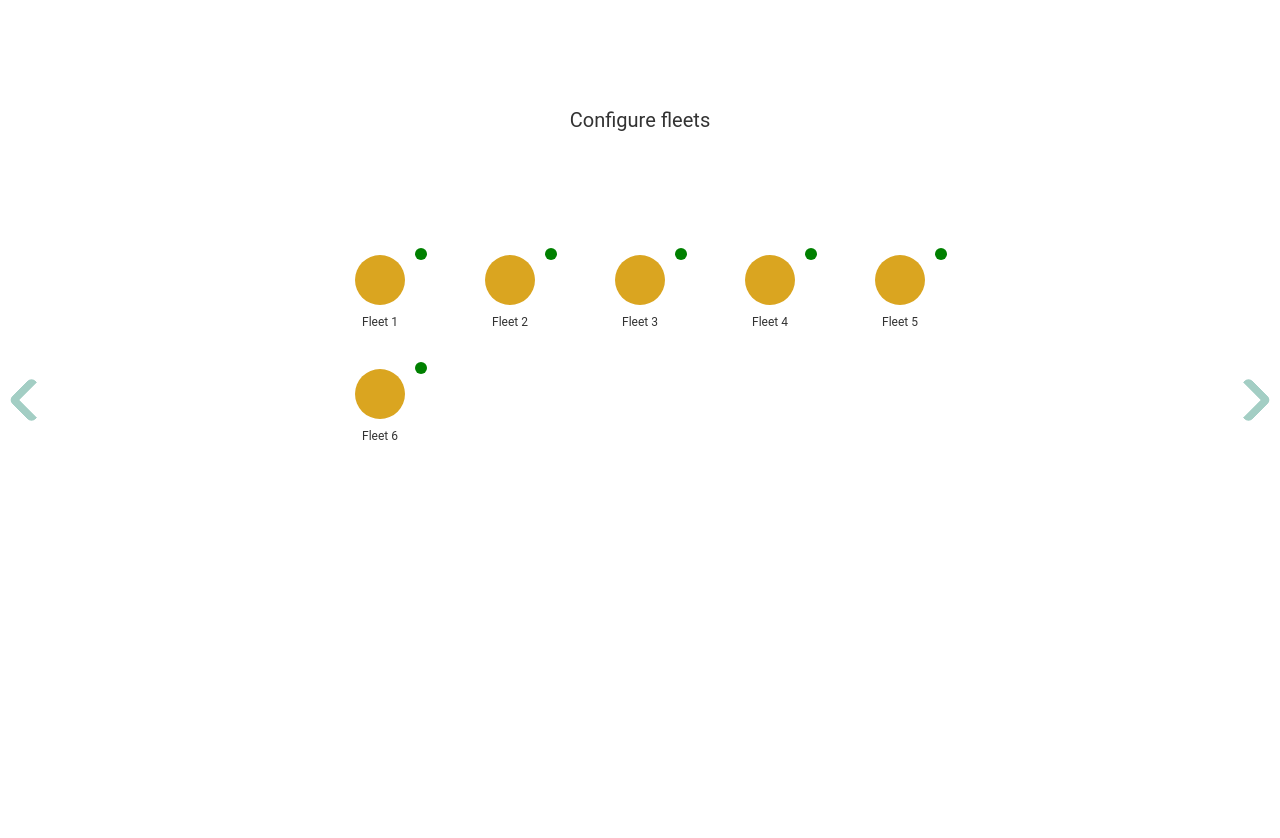
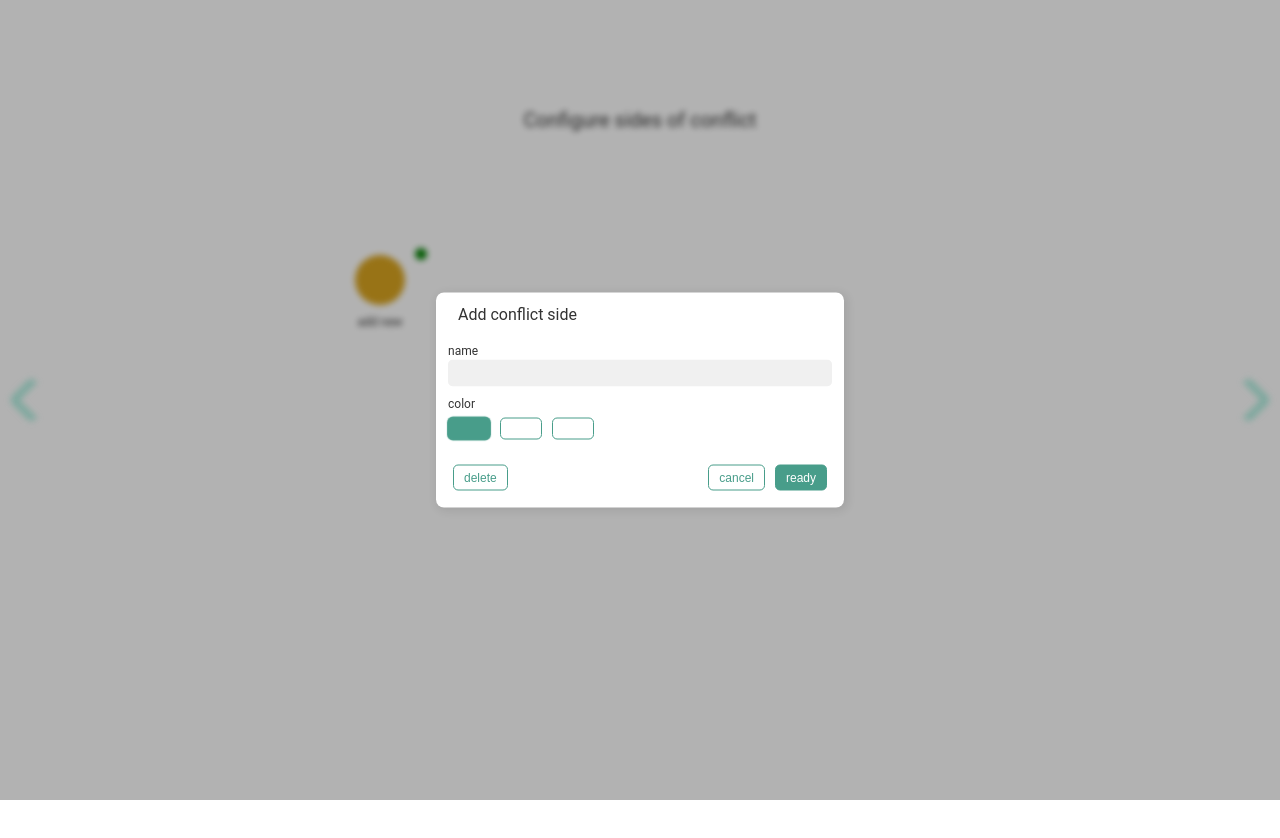
Before and after one commit to hrechaninov/battlesim, a website built with webpack: page dist/index.html in a window 1280 px wide. Shown: the top 838 px of the page. Built offline with nearby package versions, Linux system fonts and the light colour scheme.

Commit message:
start menu forms added

```diff
--- a/dist/index.html
+++ b/dist/index.html
@@ -34,7 +34,7 @@
 		</div>
 
 		<!-- second configuration page -->
-		<div class="menu-screen full-size hidden-soft" id="menu-screen-2">
+		<div class="menu-screen full-size shadowed blured" id="menu-screen-2">
 			<div class="menu-screen-title-container">
 				<p class="menu-screen-title">Configure sides of conflict</p>
 			</div>
@@ -46,15 +46,48 @@
 					</div>
 				</div>
 			</div>
+
+			<div class="dialog">
+				<p class="dialog-title">Add conflict side</p>
+				<form class="dialog-form">
+					<div class="dialog-input-container">
+						<label for="faction-name-input">name</label>
+						<input type="text" name="faction-name" id="faction-name-input" autocomplete="off" spellcheck="false" list="conflict-sides">
+						<datalist id="conflict-sides">
+							<option value="Usurpers"></option>
+							<option value="Triumvirate"></option>
+						</datalist>
+					</div>
+					<div class="dialog-input-container">
+						<label>color</label>
+						<div class="block-inputs-container">
+							<div class="block-input chosen"></div>
+							<div class="block-input"></div>
+							<div class="block-input"></div>
+						</div>
+					</div>
+					<div class="dialog-buttons-container">
+						<div class="button-group">
+							<button class="dialog-button-cancel dialog-button">cancel</button>
+							<button class="dialog-button-ok dialog-button">ready</button>
+						</div>
+						<div class="button-group">
+							<button class="dialog-button-delete dialog-button">delete</button>
+						</div>
+					</div>
+				</form>
+			</div>
+
 			<div class="arrow-left"></div>
 			<div class="arrow-right"></div>
 		</div>
 
 		<!-- third configuration page -->
-		<div class="menu-screen full-size" id="menu-screen-3">
+		<div class="menu-screen full-size hidden-soft" id="menu-screen-3">
 			<div class="menu-screen-title-container">
 				<p class="menu-screen-title">Configure fleets</p>
 			</div>
+
 			<div class="menu-screen-content-container">
 				<div class="tabs-container">
 					<div class="tab add-new required">
@@ -83,6 +116,38 @@
 					</div>
 				</div>
 			</div>
+
+			<div class="dialog">
+				<p class="dialog-title">Assign fleet</p>
+				<form class="dialog-form">
+					<div class="dialog-input-container">
+						<label for="faction-name-input">faction</label>
+						<input type="text" name="faction-name" id="faction-name-input" autocomplete="off" spellcheck="false" list="factions">
+						<datalist id="factions">
+							<option value="Republicans"></option>
+							<option value="Imperials"></option>
+							<option value="For State"></option>
+							<option value="Pirates"></option>
+							<option value="United Humanity"></option>
+						</datalist>
+					</div>
+					<div class="dialog-input-container">
+						<label>conflict side</label>
+						<div class="block-inputs-container">
+							<div class="block-input chosen">Neutral</div>
+							<div class="block-input">Usurpers</div>
+							<div class="block-input">Triumvirate</div>
+						</div>
+					</div>
+					<div class="dialog-buttons-container">
+						<div class="button-group">
+							<button class="dialog-button-cancel dialog-button">cancel</button>
+							<button class="dialog-button-ok dialog-button">ready</button>
+						</div>
+					</div>
+				</form>
+			</div>
+
 			<div class="arrow-left"></div>
 			<div class="arrow-right"></div>
 		</div>
--- a/dist/main.css
+++ b/dist/main.css
@@ -17,6 +17,7 @@
 	--fleet-tab-max-height: 35vh;
 	--ship-class-color: #FFAB3F;
 	--text-color-main: #333;
+	--text-color-inverted: white;
 	--menu-color-main: rgb(72, 157, 138);
 	--menu-color-main-semitransparent: rgba(72, 157, 138, 0.5);
 
@@ -461,12 +462,12 @@ option[default]{
 	border-top: 8px solid var(--menu-color-main-semitransparent);
 	border-left: 8px solid var(--menu-color-main-semitransparent);
 	border-radius: 6px;
-	cursor: pointer;
 	z-index: 100;
 }
 .arrow-left.ready:hover, .arrow-right.ready:hover{
 	border-top: 8px solid var(--menu-color-main);
 	border-left: 8px solid var(--menu-color-main);
+	cursor: pointer;
 }
 .arrow-right{
 	right: 15px;
@@ -623,6 +624,136 @@ option[default]{
     user-select: none;
 }
 
+.dialog{
+	display: flex;
+	flex-direction: column;
+	align-items: stretch;
+	justify-content: flex-start;
+	position: absolute;
+	top: 50%;
+	left: 50%;
+	transform: translate(-50%, -50%);
+	padding: 12px;
+
+	min-width: 160px;
+	width: 30%;
+	max-width: 50%;
+
+	border-radius: 8px;
+	background: white;
+
+	font-family: var(--font-family-main);
+	font-size: var(--base-txt-size);
+	color: var(--text-color-main);
+	-moz-user-select: none;
+    -ms-user-select: none;
+	user-select: none;
+
+	box-shadow: 2px 2px 8px 2px rgba(0,0,0,0.08);
+	z-index: 1;
+}
+.menu-screen.shadowed::after{
+	content: "";
+	display: block;
+	position: absolute;
+	transform: translate(-50%, -50%);
+	top: 50%;
+	left: 50%;
+	width: 100vw;
+	height: 100vh;
+	background: rgb(0,0,0,0.3);
+}
+.menu-screen.blured > *:not(.dialog){
+	filter: blur(3px);
+}
+.dialog-title, .dialog label{
+	align-self: flex-start;
+}
+.dialog-title{
+	margin-left: 10px;
+}
+.dialog label{
+	margin-bottom: 2px;
+	font-size: var(--txt-sm);
+	transition: 0.1s ease transform;
+}
+.dialog label.active{
+	transform: translateY(-3px);
+	color: var(--menu-color-main);
+}
+.dialog-form,
+.dialog-input-container
+{
+	display: flex;
+	flex-direction: column;
+	align-items: stretch;
+	justify-content: flex-start;
+	margin-top: 10px;
+}
+.block-inputs-container{
+	display: flex;
+	flex-flow: row wrap;
+}
+.block-input{
+	font-size: var(--txt-sm);
+	padding: 5px 10px;
+	margin: 5px 10px 0px 0px;
+	border-radius: 5px;
+	min-width: 20px;
+	min-height: 10px;
+	cursor: pointer;
+}
+.block-input.chosen{
+	box-shadow: 0px 0px 1px 1px var(--menu-color-main);
+}
+.dialog-buttons-container{
+	display: flex;
+	flex-direction: row-reverse;
+	justify-content: space-between;
+	margin-top: 20px;
+}
+.button-group{
+	display: flex;
+	flex-direction: row;
+}
+.dialog-button{
+	padding: 5px 10px;
+	margin: 5px;
+	font-size: var(--txt-sm);
+	border: none;
+	background: none;
+	border-radius: 5px;
+	outline: none;
+	cursor: pointer;
+}
+.dialog-button-ok,
+.block-input.chosen
+{
+	border: 1px solid var(--menu-color-main);
+	background-color: var(--menu-color-main);
+	color: var(--text-color-inverted);
+}
+.dialog-button-cancel,
+.dialog-button-delete,
+.block-input
+{
+	border: 1px solid var(--menu-color-main);
+	background-color: white;
+	color: var(--menu-color-main);
+}
+
+.dialog input[type="text"]{
+	background-color: rgb(240, 240, 240);
+	border: none;
+	border-bottom: 2px solid transparent;
+	border-radius: 5px;
+	padding: 5px 10px;
+}
+.dialog input[type="text"]:focus{
+	outline: none;
+}
+
+
 @keyframes slideHorisontal{
 	from{
 		transform: scaleX(0)
```
